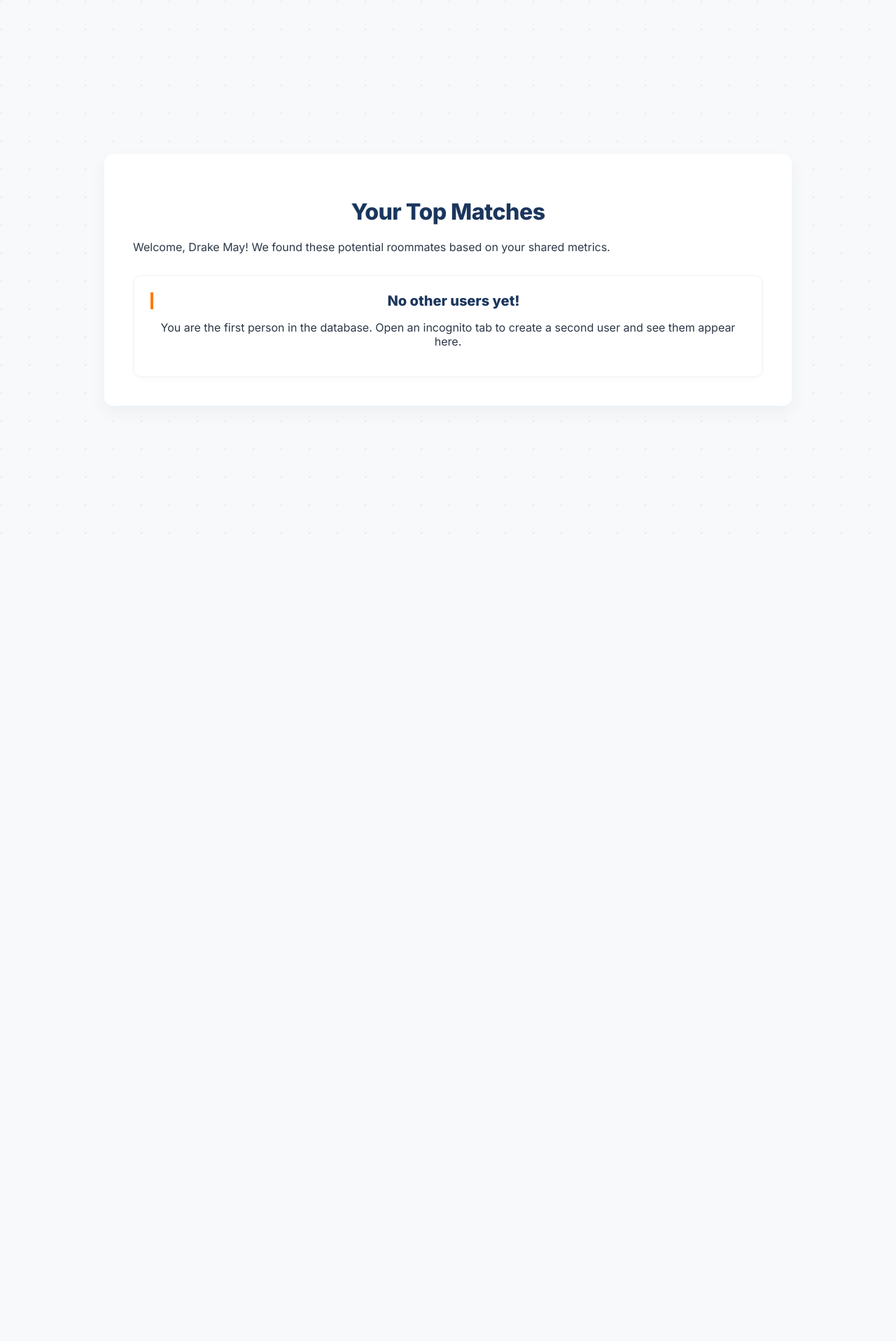
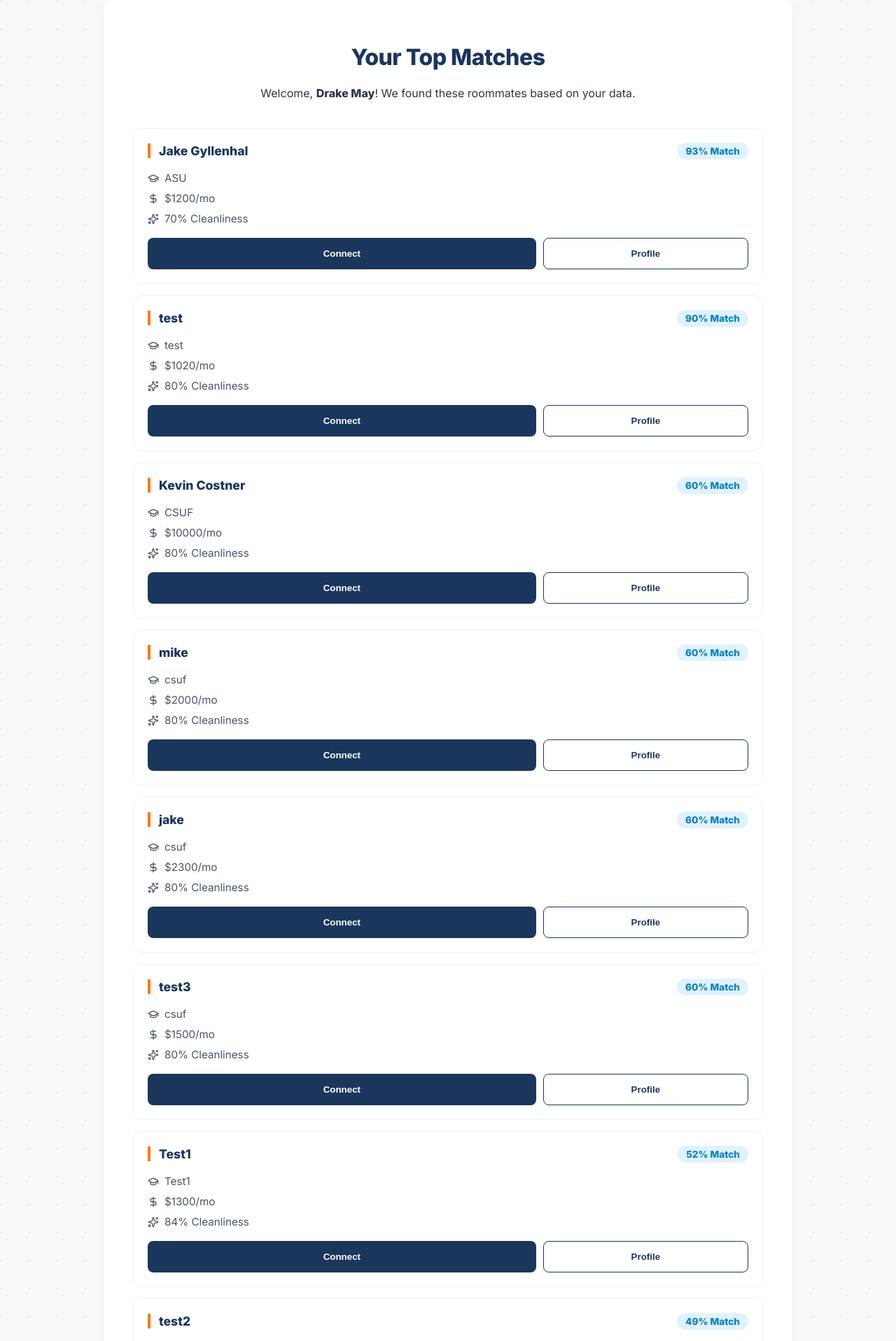
Before and after one commit to JashwantKandhipati/Roommate_Matcher, a Flask app: page /matches/1 in a window 1280 px wide. Shown: the top 1917 px of the page at 70% size. Before the commit the page ends 763 px from the top, so only its background shows below. Run offline with Flask 3, Linux system fonts and the light colour scheme.

Commit message:
Fixed the user matches not showing up, added a new button to view another users profile

```diff
--- a/app.py
+++ b/app.py
@@ -6,7 +6,7 @@ app.config['SQLALCHEMY_DATABASE_URI'] = 'sqlite:///roommates.db'
 app.config['SQLALCHEMY_TRACK_MODIFICATIONS'] = False
 db = SQLAlchemy(app)
 
-# DATABASE MODEL
+# The updated User database model with ALL metrics
 class User(db.Model):
     id = db.Column(db.Integer, primary_key=True)
     name = db.Column(db.String(100), nullable=False)
@@ -23,37 +23,35 @@ class User(db.Model):
     smoking = db.Column(db.Boolean, default=False)
     drinking = db.Column(db.Boolean, default=False)
 
+def calculate_compatibility(user1, user2):
+    """Calculates compatibility score on a 0-100 scale."""
+    score = 0
+
+    # Budget compatibility (within $200) - 30 points
+    if abs((user1.budget or 0) - (user2.budget or 0)) <= 200:
+        score += 30
+
+    # Lifestyle compatibility (Cleanliness & Noise) - 40 points total
+    # This logic accounts for the 0-100 slider values
+    clean_diff = abs((user1.cleanliness or 0) - (user2.cleanliness or 0))
+    noise_diff = abs((user1.noise_level or 0) - (user2.noise_level or 0))
+    # We penalize the score based on how far apart the preferences are
+    score += max(0, 40 - (clean_diff + noise_diff) // 4)
+
+    # Habits match (Smoking & Drinking) - 20 points total
+    if user1.smoking == user2.smoking:
+        score += 10
+    if user1.drinking == user2.drinking:
+        score += 10
+
+    # College match - 10 points
+    if user1.college.lower() == user2.college.lower():
+        score += 10
+
+    return score
+
 with app.app_context():
     db.create_all()
-
-# MATCHING ALGORITHM
-def calculate_compatibility(user1, user2):
-    score = 100.0
-
-    # Cleanliness (30%)
-    clean_diff = abs((user1.cleanliness or 50) - (user2.cleanliness or 50))
-    score -= (clean_diff * 0.30)
-
-    # Noise Level (30%)
-    noise_diff = abs((user1.noise_level or 50) - (user2.noise_level or 50))
-    score -= (noise_diff * 0.30)
-
-    # Smoking Habit (20%)
-    if user1.smoking != user2.smoking:
-        score -= 20
-
-    # Drinking Habit (10%)
-    if user1.drinking != user2.drinking:
-        score -= 10
-
-    # Budget (10%)
-    budget_diff = abs((user1.budget or 0) - (user2.budget or 0))
-    budget_penalty = min((budget_diff / 500.0) * 10, 10)
-    score -= budget_penalty
-
-    return round(max(0, score))
-
-# ROUTES
 
 @app.route('/', methods=['GET', 'POST'])
 def login():
@@ -70,12 +68,12 @@ def login():
 
     return render_template('login.html')
 
-
 @app.route('/preferences/<int:user_id>', methods=['GET', 'POST'])
 def preferences(user_id):
-    user = User.query.get_or_404(user_id)
+    user = User.query.get_or_404(user_id) # Find the user in the database
 
     if request.method == 'POST':
+        # Update the user's empty columns with the form data
         user.age = request.form.get('age')
         user.gender = request.form.get('gender')
         user.hobbies = request.form.get('hobbies')
@@ -85,28 +83,31 @@ def preferences(user_id):
         user.smoking = True if request.form.get('smoking') else False
         user.drinking = True if request.form.get('drinking') else False
 
-        db.session.commit()
-        return redirect(url_for('matches', user_id=user.id))
+        db.session.commit() # Save the updates
+        return redirect(url_for('matches', user_id=user.id)) # Send to matches page
 
     return render_template('preferences.html', user_id=user_id)
 
-
 @app.route('/matches/<int:user_id>')
 def matches(user_id):
-    current_user = User.query.get_or_404(user_id)
+    user = User.query.get_or_404(user_id)
+    # Fetch everyone except the person currently logged in
     all_other_users = User.query.filter(User.id != user_id).all()
 
-    matches_list = []
-    for other_user in all_other_users:
-        match_score = calculate_compatibility(current_user, other_user)
-        matches_list.append({
-            'user': other_user,
-            'score': match_score
+    # Calculate scores for each potential match
+    scored_matches = []
+    for other in all_other_users:
+        score = calculate_compatibility(user, other)
+        # Store both the user object and their score
+        scored_matches.append({
+            'data': other,
+            'score': score
         })
 
-    matches_list.sort(key=lambda x: x['score'], reverse=True)
+    # Sort matches by highest score first
+    scored_matches.sort(key=lambda x: x['score'], reverse=True)
 
-    return render_template('matches.html', current_user=current_user, matches_list=matches_list)
+    return render_template('matches.html', current_user=user, potential_matches=scored_matches)
 
 if __name__ == '__main__':
     app.run(debug=True)
--- a/templates/matches.html
+++ b/templates/matches.html
@@ -5,132 +5,54 @@
     <meta name="viewport" content="width=device-width, initial-scale=1.0">
     <title>Your Matches - Roommate Matcher</title>
     <link rel="stylesheet" href="{{ url_for('static', filename='style.css') }}">
+    <script src="https://unpkg.com/lucide@latest"></script>
     <link href="https://fonts.googleapis.com/css2?family=Inter:wght@400;600;800&display=swap" rel="stylesheet">
-    <style>
-        /* Modern Campus - Bento Grid Specific Styles */
-        .match-grid {
-            display: grid;
-            grid-template-columns: repeat(auto-fill, minmax(280px, 1fr));
-            gap: 20px;
-            margin-top: 30px;
-        }
-
-        .match-card {
-            background: white;
-            border: 1px solid #EDF2F7;
-            border-radius: 12px;
-            padding: 24px;
-            transition: all 0.3s ease;
-            display: flex;
-            flex-direction: column;
-            justify-content: space-between;
-            box-shadow: 0 4px 6px rgba(0, 0, 0, 0.02);
-        }
-
-        .match-card:hover {
-            border-color: #FF7900; /* Accent Orange */
-            transform: translateY(-4px);
-            box-shadow: 0 10px 15px rgba(27, 54, 93, 0.1);
-        }
-
-        .card-header {
-            display: flex;
-            justify-content: space-between;
-            align-items: flex-start;
-            margin-bottom: 12px;
-        }
-
-        .compatibility-badge {
-            background: rgba(255, 121, 0, 0.1);
-            color: #FF7900;
-            padding: 4px 10px;
-            border-radius: 20px;
-            font-size: 0.75rem;
-            font-weight: 700;
-            text-transform: uppercase;
-        }
-
-        .match-name {
-            color: #1B365D; /* Primary Navy */
-            font-size: 1.25rem;
-            font-weight: 800;
-            margin: 0;
-        }
-
-        .match-info p {
-            margin: 6px 0;
-            font-size: 0.9rem;
-            color: #718096;
-            text-align: left; /* Overriding base p align */
-        }
-
-        .match-actions {
-            display: flex;
-            gap: 10px;
-            margin-top: 20px;
-        }
-
-        .btn-secondary {
-            background: transparent;
-            color: #1B365D;
-            border: 1px solid #1B365D;
-            flex: 1;
-            padding: 10px;
-            font-size: 0.85rem;
-            font-weight: 600;
-            border-radius: 8px;
-            cursor: pointer;
-            transition: all 0.2s;
-        }
-
-        .btn-secondary:hover {
-            background: rgba(27, 54, 93, 0.05);
-        }
-
-        .btn-primary {
-            background-color: #1B365D;
-            color: white;
-            border: none;
-            flex: 1;
-            padding: 10px;
-            font-size: 0.85rem;
-            font-weight: 600;
-            border-radius: 8px;
-            cursor: pointer;
-        }
-    </style>
 </head>
 <body>
     <div class="container" style="max-width: 900px;">
-        <h1>Your Top Matches</h1>
-        <p>Welcome, {{ current_user.name }}! We found these potential roommates based on your shared metrics.</p>
+        <header style="text-align: center; margin-bottom: 40px;">
+            <h1>Your Top Matches</h1>
+            <p>Welcome, <strong>{{ current_user.name }}</strong>! We found these roommates based on your data.</p>
+        </header>
 
         <div class="match-grid">
             {% if potential_matches %}
                 {% for match in potential_matches %}
                 <div class="match-card">
-                    <div class="match-info">
-                        <div class="card-header">
-                            <h3 class="match-name">{{ match.name }}</h3>
-                            <span class="compatibility-badge">92% Match</span> </div>
-                        <p><strong>University:</strong> {{ match.college }}</p>
-                        <p><strong>Lifestyle:</strong> {{ match.cleanliness }}% Clean | {{ match.noise_level }}% Noise</p>
-                        <p><strong>Budget:</strong> ${{ match.budget }}/mo</p>
+                    <div class="card-header" style="display: flex; justify-content: space-between; align-items: center;">
+                        <h3 style="margin: 0; color: #1B365D;">{{ match.data.name }}</h3>
+                        <span class="compatibility-badge" style="background: #E0F2FE; color: #0284C7;">
+                            {{ match.score }}% Match
+                        </span>
                     </div>
 
-                    <div class="match-actions">
-                        <button class="btn-primary">Connect</button>
-                        <button class="btn-secondary">View Profile</button>
+                    <div style="margin: 15px 0; color: #4A5568; font-size: 0.95rem;">
+                        <div style="display: flex; align-items: center; gap: 8px; margin-bottom: 5px;">
+                            <i data-lucide="graduation-cap" style="width: 16px;"></i> {{ match.data.college }}
+                        </div>
+                        <div style="display: flex; align-items: center; gap: 8px; margin-bottom: 5px;">
+                            <i data-lucide="dollar-sign" style="width: 16px;"></i> ${{ match.data.budget }}/mo
+                        </div>
+                        <div style="display: flex; align-items: center; gap: 8px;">
+                            <i data-lucide="sparkles" style="width: 16px;"></i> {{ match.data.cleanliness }}% Cleanliness
+                        </div>
+                    </div>
+
+                    <div class="match-actions" style="display: flex; gap: 10px;">
+                        <button class="btn-primary" style="flex: 2;">Connect</button>
+                        <button class="btn-secondary" style="flex: 1; border: 1px solid #1B365D; color: #1B365D; background: transparent; border-radius: 8px;">Profile</button>
                     </div>
                 </div>
                 {% endfor %}
             {% else %}
-                <div class="match-card" style="grid-column: 1 / -1; text-align: center;">
-                    <h3 class="match-name">No other users yet!</h3>
-                    <p>You are the first person in the database. Open an incognito tab to create a second user and see them appear here.</p>
+                <div style="grid-column: 1 / -1; text-align: center; padding: 60px; background: white; border-radius: 16px; border: 2px dashed #E2E8F0;">
+                    <i data-lucide="users" style="width: 48px; height: 48px; color: #CBD5E0; margin-bottom: 15px;"></i>
+                    <h3>No other users found</h3>
+                    <p>Create another user in a private tab to see them pop up here!</p>
                 </div>
             {% endif %}
         </div>
     </div>
+    <script>lucide.createIcons();</script>
 </body>
 </html>
```
Also changed, not shown: instance/roommates.db.
